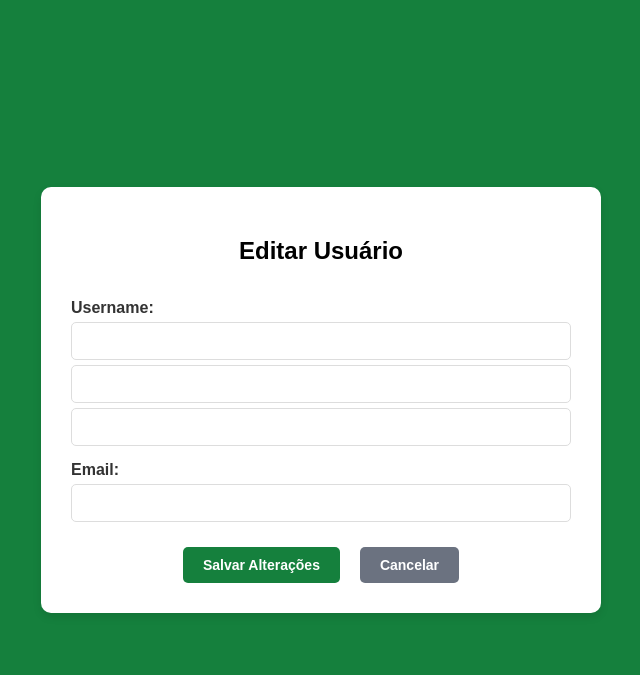
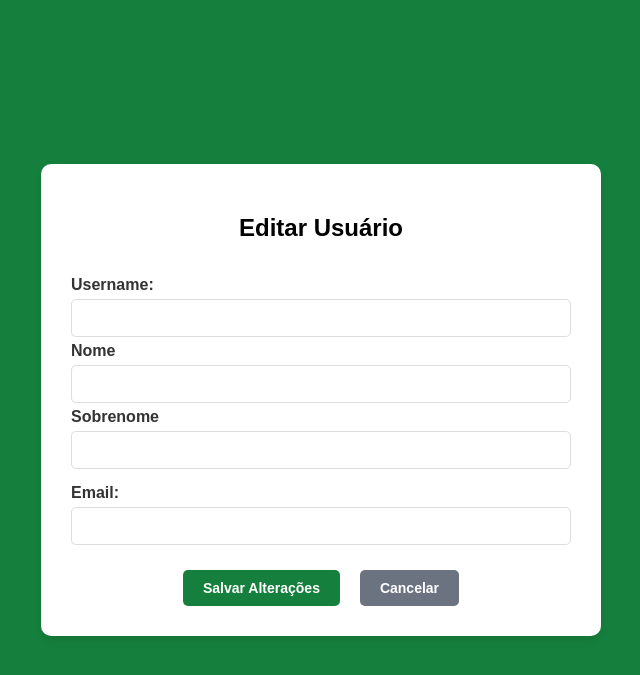
Before and after one commit to vitinn12/projeto_nuvem, a Django app: page /editar-usuario/1/ in a window 1280 px wide. Shown: the top 675 px of the page, without its empty margins (319-959 px from the left). Run offline with Django 5.2, Linux system fonts and the light colour scheme; data that the repository does not hold is empty.

Commit message:
ajustando o settings

```diff
--- a/usuarios/templates/editar_usuario_api.html
+++ b/usuarios/templates/editar_usuario_api.html
@@ -22,7 +22,9 @@
             <div class="campo">
                 <label>Username:</label>
                 <input type="text" name="username" value="{{ usuario.username }}" required>
+                <label>Nome</label>
                 <input type="text" name="first_name" value="{{ usuario.first_name }}" required>
+                <label>Sobrenome</label>
                 <input type="text" name="last_name" value="{{ usuario.last_name }}" required>
             </div>
 
```
